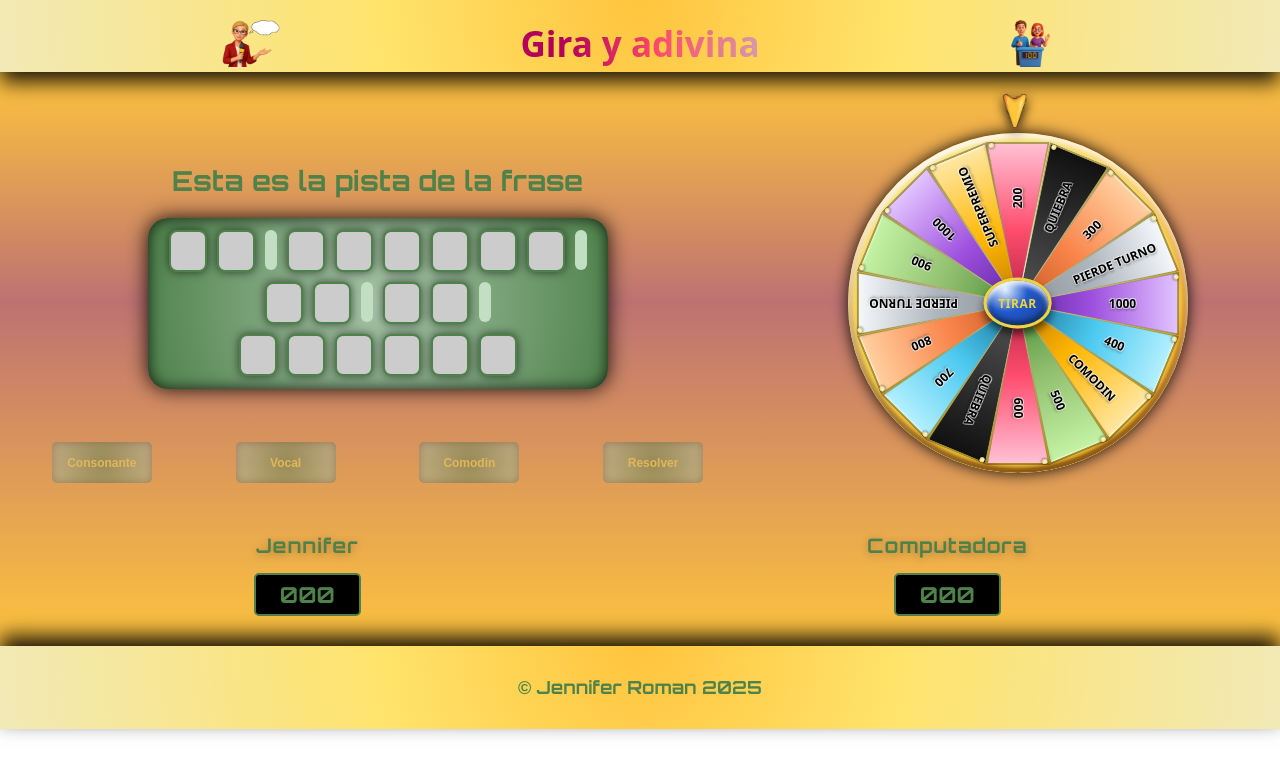
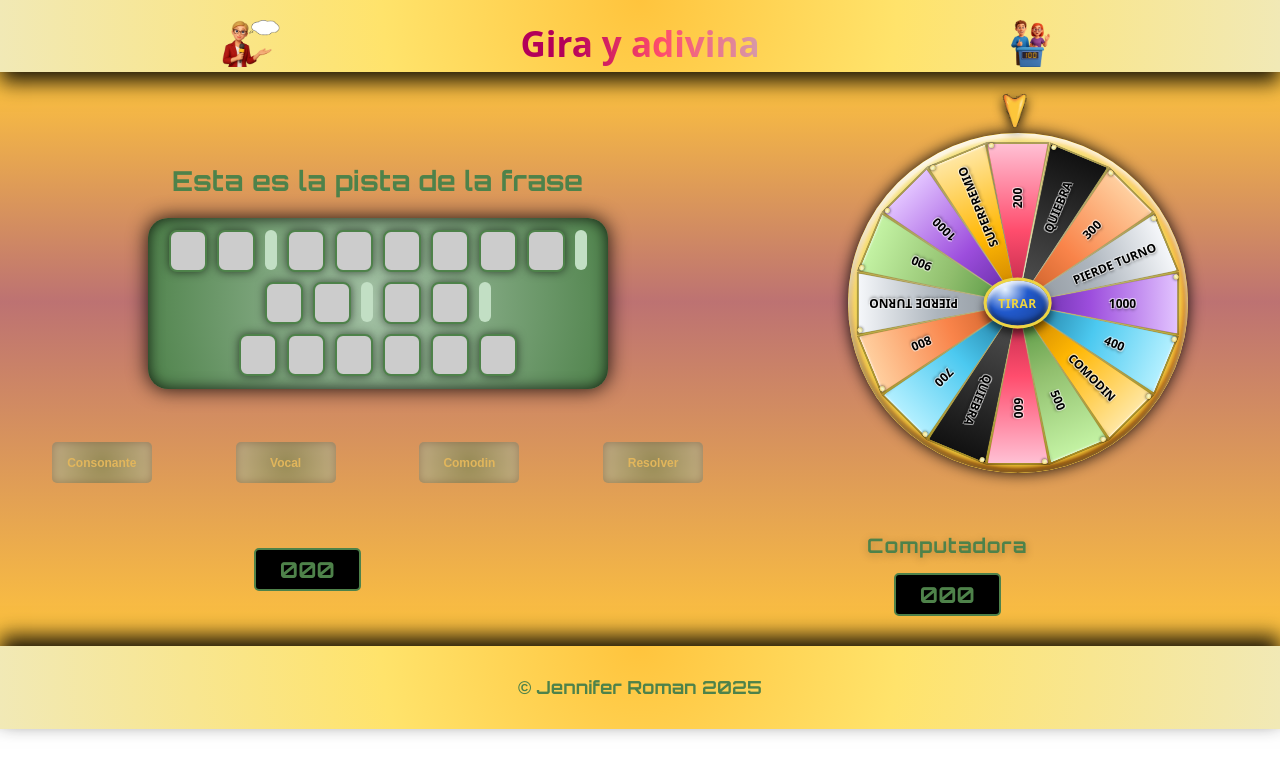
Before and after one commit to JenniferRomanMuerte/Spin-and-Guess, a React (Vite) app: page /#/game in a window 1280 px wide. Shown: the top 774 px of the page. Built offline with nearby package versions, Linux system fonts and the light colour scheme; a web font is replaced by a local one.

Commit message:
Added dynamic player name to the scoreboards

```diff
--- a/src/components/sectionsGame/Markers.jsx
+++ b/src/components/sectionsGame/Markers.jsx
@@ -1,10 +1,17 @@
+import { useLocation } from "react-router-dom";
 import "../../styles/layout/sectionGame/MarkersGame.scss";
 
 const Markers = () => {
+
+  const location = useLocation();
+
+  // Recuperamos el valor el nombre del jugador que está guardado en el estado
+  const namePlayer = location.state?.namePlayer;
+
   return (
     <article className="markers">
       <section className="markers__section">
-        <p className="markers__section--players">Jennifer</p>
+        <p className="markers__section--players">{namePlayer}</p>
         <div className="markers__section--score">000</div>
       </section>
       <section className="markers__section">
```
